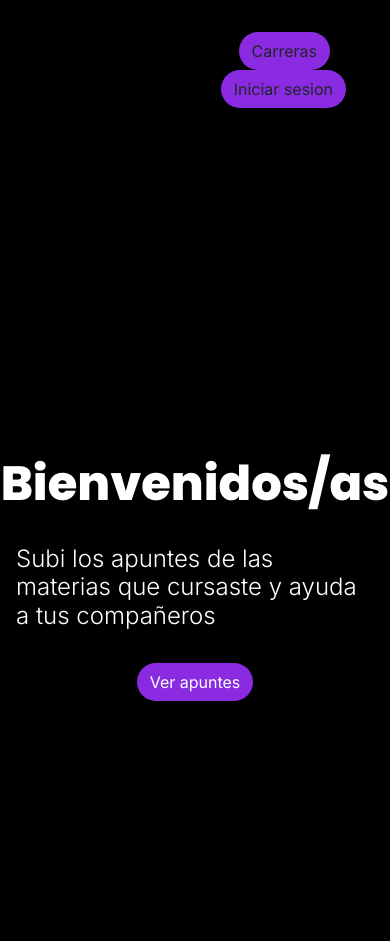
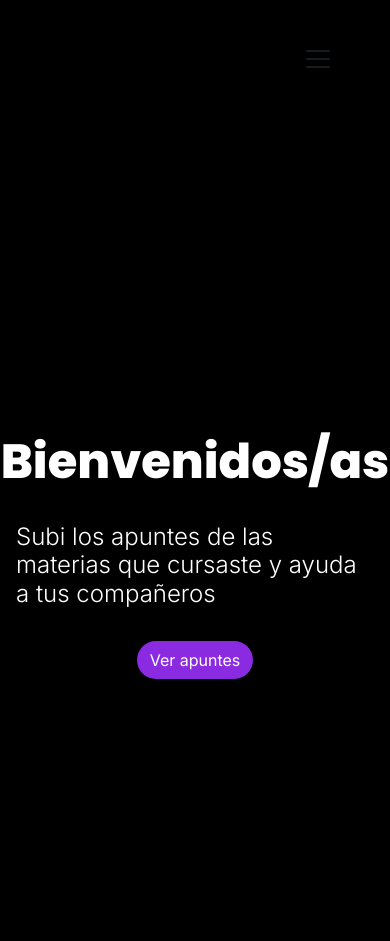
Before and after one commit to colochampre/django_apuntes, a Django app: page / in a window 390 px wide; the page is wider, and only the part inside the window is pictured. Shown: the top 941 px of that part. Run offline with Django 5.2, Linux system fonts and the light colour scheme; some web fonts are replaced.

Commit message:
Add: navbar responsive, video de yt responsive

```diff
--- a/apuntes/static/css/home.css
+++ b/apuntes/static/css/home.css
@@ -93,6 +93,7 @@
     background-image: linear-gradient(180deg, white, black);
     width: 100%;
     height: 100vh;
+    min-height: 100vh;
     display: flex;
     flex-direction: column;
     justify-content: center;
--- a/apuntes/templates/base.html
+++ b/apuntes/templates/base.html
@@ -18,23 +18,24 @@
 
 <body>
     <header class="base-header">
-        <nav class="navbar sticky-top">
+        <nav class="navbar navbar-expand-lg">
             <div class="container">
-                <div class="d-flex align-items-center w-100">
-                    <a class="navbar-brand" href="{% url 'home' %}">
+                <a class="navbar-brand d-flex align-items-center" href="{% url 'home' %}">
                     <img src="{% static 'img/logo.png' %}" alt="Logo" style="height: 60px; width: auto; object-fit: contain;">
                     <span class="ms-3 fs-3 fw-bold text-primary"></span>
                 </a>
-                    <div class="navbar">
-                        <ul class="nav justify-content-end">
-                            <li class="nav-item px-3">
-                                <button type="button" class="btn btn-custom"><a>Carreras</a></button>
+                <button class="navbar-toggler" type="button" data-bs-toggle="collapse" data-bs-target="#navbarMenu">
+                    <span class="navbar-toggler-icon"></span>
+                </button>
+                <div class="collapse navbar-collapse" id="navbarMenu">
+                    <ul class="navbar-nav ms-auto">
+                        <li class="nav-item px-2">
+                            <a href="#" class="btn btn-custom">Carreras</a>
                         </li>
-                            <li class="nav-item">
-                                <button type="button" class="btn btn-custom"><a>Iniciar sesion</a></button>
+                        <li class="nav-item px-2">
+                            <a href="#" class="btn btn-custom">Iniciar sesion</a>
                         </li>
                     </ul>
-                    </div>
                 </div>
             </div>
         </nav>
--- a/apuntes/templates/home.html
+++ b/apuntes/templates/home.html
@@ -45,7 +45,12 @@
         <div class="row justify-content-center">
             <div class="col-md-10 offset-md-1 text-center texto-seccion">
                 <h2 class="py-4">La responsabilidad de subir apuntes</h2>
-                <iframe width="560" height="315" src="https://www.youtube.com/embed/ONZnKpvNOZw?si=oY7habrTTCY78DUv" title="YouTube video player" frameborder="0" allow="accelerometer; autoplay; clipboard-write; encrypted-media; gyroscope; picture-in-picture; web-share" referrerpolicy="strict-origin-when-cross-origin" allowfullscreen></iframe>
+                <div class="col-lg-8 col-md-10">
+                    <div class="ratio ratio-16x9">
+                        <iframe src="https://www.youtube.com/embed/ONZnKpvNOZw?si=oY7habrTTCY78DUv" title="YouTube video player" frameborder="0" allow="accelerometer; autoplay; clipboard-write; encrypted-media; gyroscope; picture-in-picture; web-share" referrerpolicy="strict-origin-when-cross-origin" allowfullscreen></iframe>
+                    </div>
+                </div>
+
             </div>
         </div>
     </div>
```
Also changed, not shown: apuntes/static/css/base.css (+11 -0 lines). Lines whose indentation alone changed are shown as unchanged.
